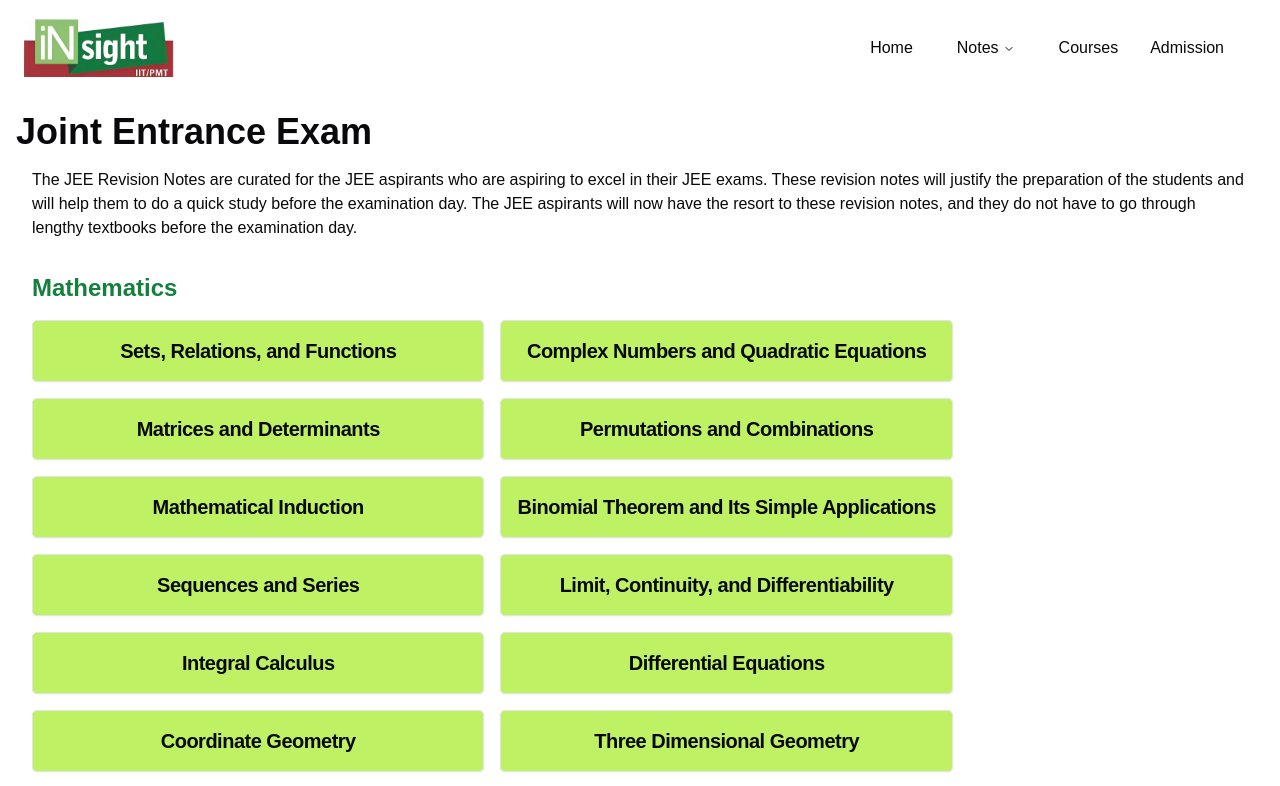
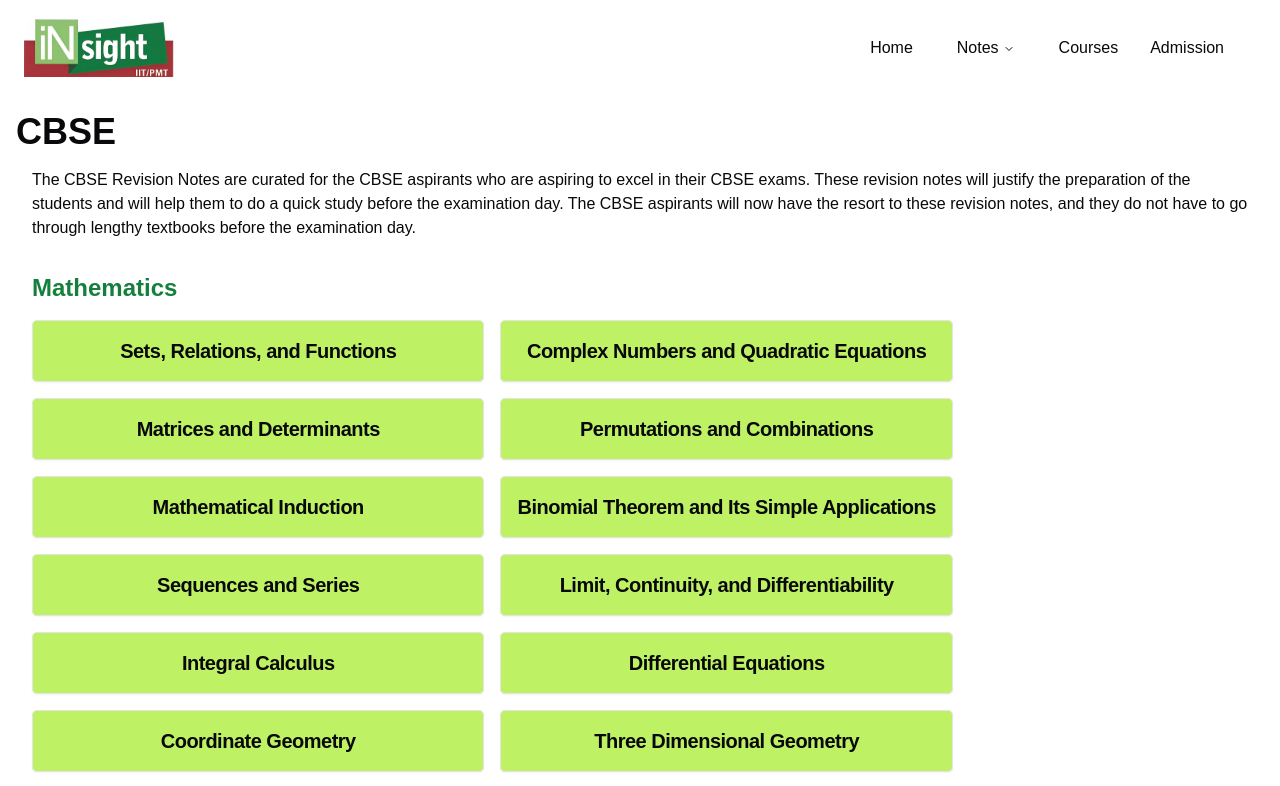
Before and after one commit to DhruvRekhawat/insight, a Next.js app: page /notes/cbse in a window 1280 px wide. Shown: the top 786 px of the page. Built offline with nearby package versions, Linux system fonts and the light colour scheme; a web font is replaced by a local one.

Commit message:
patch: notes page typos

```diff
--- a/app/notes/cbse/[slug]/page.tsx
+++ /dev/null
@@ -1,9 +0,0 @@
-import React from 'react'
-
-const cbse = () => {
-  return (
-    <div>cbse</div>
-  )
-}
-
-export default cbse
--- a/app/notes/cbse/page.tsx
+++ b/app/notes/cbse/page.tsx
@@ -5,12 +5,12 @@ const CBSE = () => {
   return (
     <main>
       <div className="flex flex-col justify-center items-start  p-4">
-        <h1 className="text-2xl md:text-4xl font-bold">Joint Entrance Exam </h1>
+        <h1 className="text-2xl md:text-4xl font-bold">CBSE </h1>
         <p className='m-4'>
-          The JEE Revision Notes are curated for the JEE
-          aspirants who are aspiring to excel in their JEE exams. These
+          The CBSE Revision Notes are curated for the CBSE
+          aspirants who are aspiring to excel in their CBSE exams. These
           revision notes will justify the preparation of the students and will
-          help them to do a quick study before the examination day. The JEE
+          help them to do a quick study before the examination day. The CBSE
           aspirants will now have the resort to these revision notes, and
           they do not have to go through lengthy textbooks before the
           examination day.
--- a/app/notes/cuet/[slug]/page.tsx
+++ /dev/null
@@ -1,9 +0,0 @@
-import React from 'react'
-
-const page = () => {
-  return (
-    <div>page</div>
-  )
-}
-
-export default page
--- a/app/notes/cuet/page.tsx
+++ b/app/notes/cuet/page.tsx
@@ -5,12 +5,12 @@ const CUET = () => {
   return (
     <main>
       <div className="flex flex-col justify-center items-start  p-4">
-        <h1 className="text-2xl md:text-4xl font-bold">Joint Entrance Exam </h1>
+        <h1 className="text-2xl md:text-4xl font-bold">CUET </h1>
         <p className='m-4'>
-          The JEE Revision Notes are curated for the JEE
-          aspirants who are aspiring to excel in their JEE exams. These
+          The CUET Revision Notes are curated for the CUET
+          aspirants who are aspiring to excel in their CUET exams. These
           revision notes will justify the preparation of the students and will
-          help them to do a quick study before the examination day. The JEE
+          help them to do a quick study before the examination day. The CUET
           aspirants will now have the resort to these revision notes, and
           they do not have to go through lengthy textbooks before the
           examination day.
--- a/app/notes/icse/[slug]/page.tsx
+++ /dev/null
@@ -1,9 +0,0 @@
-import React from 'react'
-
-const page = () => {
-  return (
-    <div>page</div>
-  )
-}
-
-export default page
--- a/app/notes/icse/page.tsx
+++ b/app/notes/icse/page.tsx
@@ -5,12 +5,12 @@ const ICSE = () => {
   return (
     <main>
       <div className="flex flex-col justify-center items-start  p-4">
-        <h1 className="text-2xl md:text-4xl font-bold">Joint Entrance Exam </h1>
+        <h1 className="text-2xl md:text-4xl font-bold">ICSE</h1>
         <p className='m-4'>
-          The JEE Revision Notes are curated for the JEE
-          aspirants who are aspiring to excel in their JEE exams. These
+          The ICSE Revision Notes are curated for the ICSE
+          aspirants who are aspiring to excel in their ICSE exams. These
           revision notes will justify the preparation of the students and will
-          help them to do a quick study before the examination day. The JEE
+          help them to do a quick study before the examination day. The ICSE
           aspirants will now have the resort to these revision notes, and
           they do not have to go through lengthy textbooks before the
           examination day.
--- a/app/notes/jee/[slug]/page.tsx
+++ /dev/null
@@ -1,9 +0,0 @@
-import React from 'react'
-
-const page = () => {
-  return (
-    <div>page</div>
-  )
-}
-
-export default page
--- a/app/notes/upboard/[slug]/page.tsx
+++ /dev/null
@@ -1,9 +0,0 @@
-import React from 'react'
-
-const note = () => {
-  return (
-    <div>note</div>
-  )
-}
-
-export default note
--- a/app/notes/upboard/page.tsx
+++ b/app/notes/upboard/page.tsx
@@ -5,12 +5,12 @@ const UP = () => {
   return (
     <main>
       <div className="flex flex-col justify-center items-start  p-4">
-        <h1 className="text-2xl md:text-4xl font-bold">Joint Entrance Exam </h1>
+        <h1 className="text-2xl md:text-4xl font-bold">UP Boards </h1>
         <p className='m-4'>
-          The JEE Revision Notes are curated for the JEE
-          aspirants who are aspiring to excel in their JEE exams. These
+          The UP Board Revision Notes are curated for the UP Board
+          aspirants who are aspiring to excel in their UP Board exams. These
           revision notes will justify the preparation of the students and will
-          help them to do a quick study before the examination day. The JEE
+          help them to do a quick study before the examination day. The UP Board
           aspirants will now have the resort to these revision notes, and
           they do not have to go through lengthy textbooks before the
           examination day.
--- a/components/secondaryCard.tsx
+++ b/components/secondaryCard.tsx
@@ -4,7 +4,7 @@ import Link from "next/link"
 const SecondaryCard = (props:{title:string,slug:string}) => {
 
   return (
-    <Link href={`/notes/neet/${props.slug}`}><Card className="flex justify-center p-4 p-4 bg-lime-300 hover:bg-lime-500">
+    <Link href={`/notes/${props.slug}`}><Card className="flex justify-center p-4 bg-lime-300 hover:bg-lime-500">
         <CardTitle className="text-md md:text-xl col-span-2">{props.title}</CardTitle>
 
     </Card>
```
Also changed, not shown: app/notes/[slug]/page.tsx (renamed from app/notes/neet/[slug]/page.tsx).
